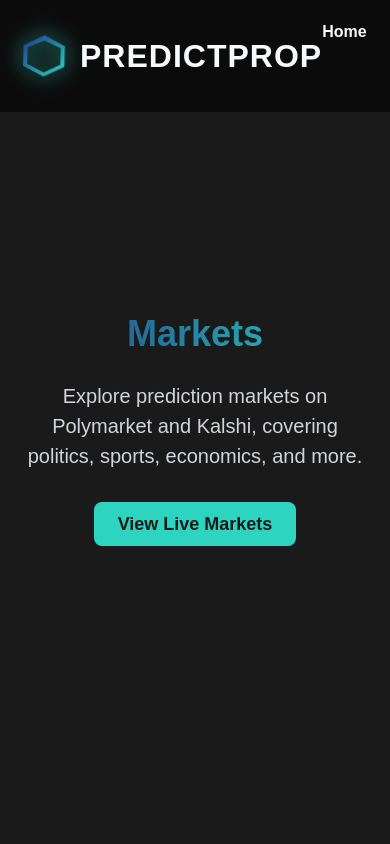
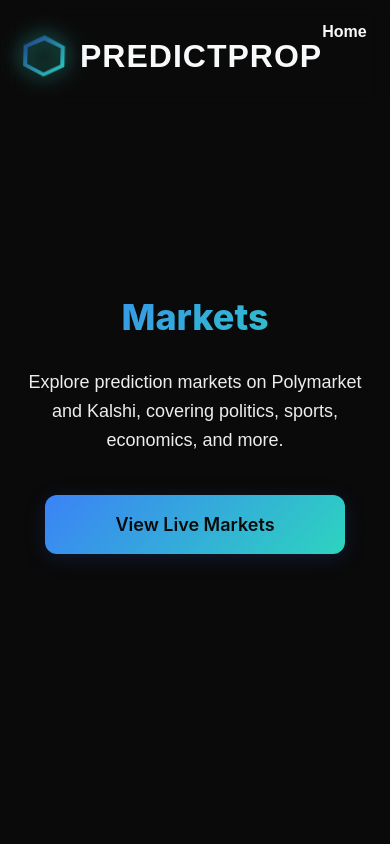
Before and after one commit to tlawal/predictprop1, a Next.js app: page /markets in a window 390 px wide. Shown: the top 844 px of the page. Built offline with nearby package versions, Linux system fonts and the light colour scheme; no server answers.

Commit message:
vercel 2

```diff
--- a/app/markets/page.js
+++ b/app/markets/page.js
@@ -1,3 +1,4 @@
+import Link from 'next/link';
 import styles from '../styles/Markets.module.css';
 
 export default function Markets() {
@@ -7,7 +8,7 @@
         <h1>Markets</h1>
         <p>Explore prediction markets on Polymarket and Kalshi, covering politics, sports, economics, and more.</p>
         <div className={styles.cta}>
-          <a href="/#market-ticker" className={`${styles.ctaButton} ${styles.primary}`}>View Live Markets</a>
+          <Link href="/#market-ticker" className={`${styles.ctaButton} ${styles.primary}`}>View Live Markets</Link>
         </div>
       </div>
     </section>
--- a/app/page.js
+++ b/app/page.js
@@ -2,6 +2,7 @@
 
 import React, { useEffect, useRef, useState } from 'react';
 import Link from 'next/link';
+import Image from 'next/image';
 import axios from 'axios';
 import styles from './styles/Home.module.css';
 
@@ -366,10 +367,10 @@
           <h2>Built on Trusted Platforms</h2>
           <p>Secure, transparent, and powered by leading blockchain and prediction market tech.</p>
           <div className={styles.trustLogos}>
-            <img src="https://polygon.technology/images/polygon-logo.svg" alt="Polygon" />
-            <img src="https://polymarket.com/images/logo.svg" alt="Polymarket" />
-            <img src="https://kalshi.com/images/logo.svg" alt="Kalshi" />
-            <img src="https://privy.io/images/logo.svg" alt="Privy" />
+            <Image src="https://polygon.technology/images/polygon-logo.svg" alt="Polygon" width={120} height={40} />
+            <Image src="https://polymarket.com/images/logo.svg" alt="Polymarket" width={120} height={40} />
+            <Image src="https://kalshi.com/images/logo.svg" alt="Kalshi" width={120} height={40} />
+            <Image src="https://privy.io/images/logo.svg" alt="Privy" width={120} height={40} />
           </div>
           <Link href="#waitlist">
             <button className={`${styles.ctaButton} ${styles.secondary}`}>Join the 2025 Waitlist</button>
--- a/app/styles/Markets.module.css
+++ b/app/styles/Markets.module.css
@@ -1,48 +1,98 @@
 .markets {
   padding: 100px 0;
-    background: #1A1A1A;
-    text-align: center;
+  background: var(--background);
   min-height: 100vh;
   display: flex;
   align-items: center;
+  justify-content: center;
 }
 
 .container {
   max-width: 1200px;
   margin: 0 auto;
   padding: 0 20px;
+  text-align: center;
 }
 
 .markets h1 {
-    font-size: 36px;
+  font-family: 'Inter', sans-serif;
+  font-size: 48px;
   font-weight: 800;
-    background: linear-gradient(90deg, #1E3A8A, #2DD4BF);
+  color: var(--text-color);
+  margin-bottom: 24px;
+  background: linear-gradient(135deg, var(--accent-color), var(--secondary-accent));
   -webkit-background-clip: text;
+  -webkit-text-fill-color: transparent;
   background-clip: text;
-    color: transparent;
-    margin-bottom: 20px;
 }
 
 .markets p {
   font-size: 20px;
-    color: #D1D5DB;
-    max-width: 800px;
+  color: var(--foreground);
+  max-width: 600px;
   margin: 0 auto 40px;
+  line-height: 1.6;
+}
+
+.cta {
+  display: flex;
+  gap: 20px;
+  justify-content: center;
+  margin-top: 40px;
+}
+
+.ctaButton {
+  font-family: 'Inter', sans-serif;
+  font-size: 18px;
+  font-weight: 600;
+  padding: 16px 32px;
+  border-radius: 12px;
+  text-decoration: none;
+  transition: all 0.3s ease;
+  cursor: pointer;
+  border: none;
+  display: inline-block;
 }
 
 .ctaButton.primary {
-    background: #2DD4BF;
-    color: #1A1A1A;
-    font-size: 18px;
-    font-weight: 600;
-    padding: 12px 24px;
-    border-radius: 8px;
-    text-decoration: none;
-    transition: all 0.3s ease;
+  background: linear-gradient(135deg, var(--accent-color), var(--secondary-accent));
+  color: var(--background);
+  box-shadow: 0 4px 20px rgba(30, 58, 138, 0.3);
 }
 
 .ctaButton.primary:hover {
-    background: #26A69A;
-    transform: scale(1.05);
-    box-shadow: 0 4px 12px rgba(0, 0, 0, 0.2);
+  transform: translateY(-2px);
+  box-shadow: 0 8px 30px rgba(30, 58, 138, 0.4);
 }
+
+.ctaButton.secondary {
+  background: transparent;
+  border: 2px solid var(--accent-color);
+  color: var(--text-color);
+}
+
+.ctaButton.secondary:hover {
+  background: var(--accent-color);
+  color: var(--background);
+  transform: translateY(-2px);
+}
+
+@media (max-width: 768px) {
+  .markets h1 {
+    font-size: 36px;
+  }
+
+  .markets p {
+    font-size: 18px;
+  }
+
+  .cta {
+    flex-direction: column;
+    align-items: center;
+  }
+
+  .ctaButton {
+    width: 100%;
+    max-width: 300px;
+  }
+}
--- a/app/traders/page.js
+++ b/app/traders/page.js
@@ -1,3 +1,4 @@
+import Link from 'next/link';
 import styles from '../styles/Traders.module.css';
 
 export default function Traders() {
@@ -7,7 +8,7 @@
         <h1>Traders</h1>
         <p>Prove your trading skills and get funded up to $200,000. Choose a challenge plan and start trading on Polymarket and Kalshi.</p>
         <div className={styles.cta}>
-          <a href="/#challenge-plans" className={`${styles.ctaButton} ${styles.primary}`}>Choose a Plan</a>
+          <Link href="/#challenge-plans" className={`${styles.ctaButton} ${styles.primary}`}>Choose a Plan</Link>
         </div>
       </div>
     </section>
--- a/package.json
+++ b/package.json
@@ -22,6 +22,6 @@
     "eslint": "^9",
     "eslint-config-next": "15.5.3",
     "tailwindcss": "^4",
-    "typescript": "^5.0.0"
+    "typescript": "^5.9.2"
   }
 }
```
Also changed, not shown: 1 other file (tests, documents, lock files or other folders). Lines whose indentation alone changed are shown as unchanged.
